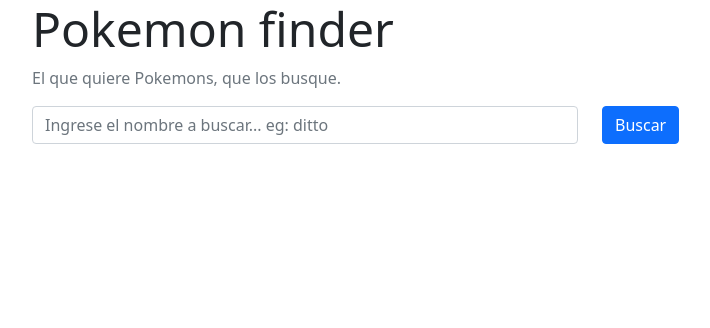
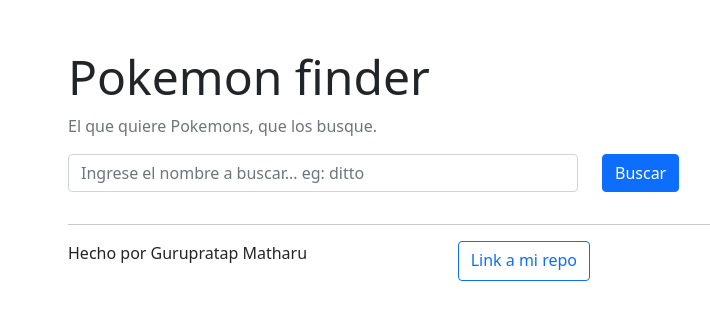
Before and after one commit to gurupratap-matharu/pokemon, a Django app: page / in a window 1280 px wide. Shown: the top 328 px of the page, without its empty margins (50-760 px from the left). Run offline with Django 3.2, Linux system fonts and the light colour scheme.

Commit message:
added link to repo in home page

```diff
--- a/pokemon/templates/pokemon/home.html
+++ b/pokemon/templates/pokemon/home.html
@@ -14,7 +14,7 @@
 </head>
 
 <body>
-    <div class="container">
+    <div class="container p-md-5">
         <h1 class="display-5">Pokemon finder</h1>
         <p class="text-muted">El que quiere Pokemons, que los busque.</p>
         <form class="row" action="{% url 'search_results' %}" method="GET">
@@ -27,6 +27,12 @@
             </div>
         </form>
         {% block results %}{% endblock results %}
+
+        <hr>
+        <div class="d-flex w-50 flex-row justify-content-between">
+            <p class="align-self-stretch">Hecho por Gurupratap Matharu</p>
+            <a href="https://www.github.com/gurupratap-matharu/pokemon" target="_blank" class="btn btn-outline-primary">Link a mi repo</a>
+        </div>
     </div>
 
     <!-- Optional JavaScript; choose one of the two! -->
```
